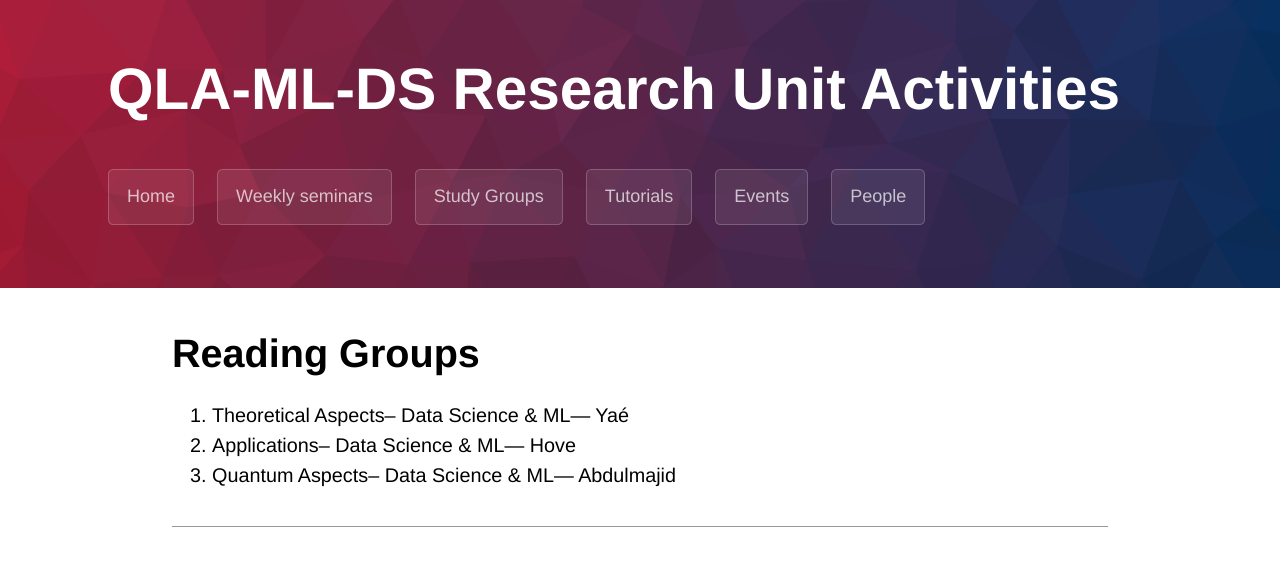
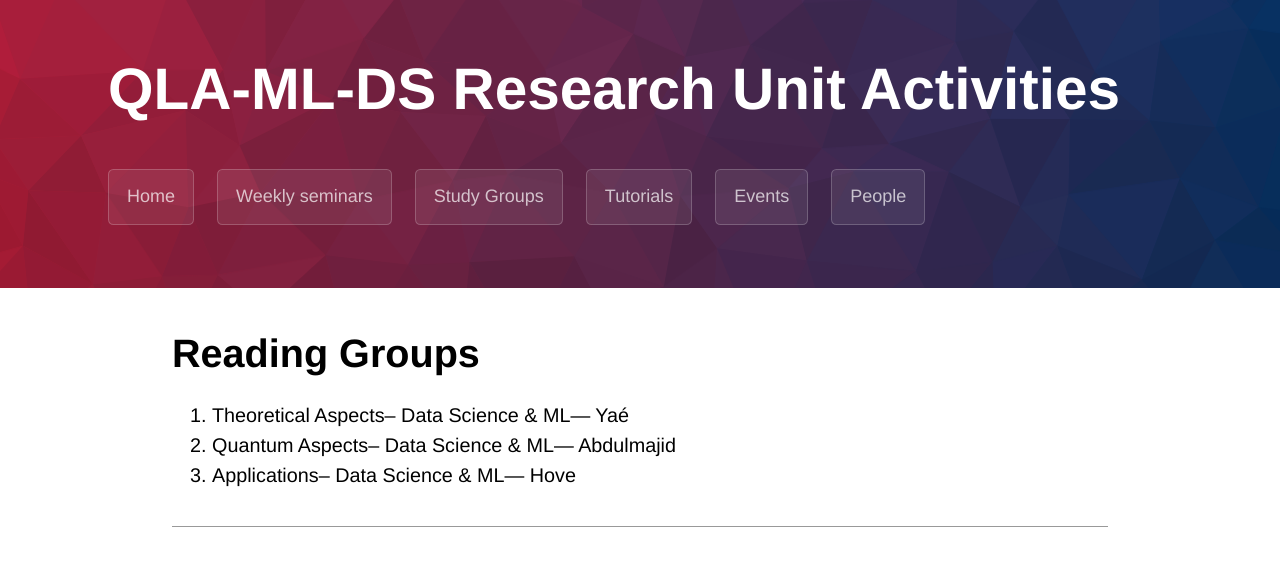
Before and after one commit to qla-ml-ds-activities/qla-ml-ds-activities.github.io, a Jekyll site: the page built from study_groups.md, in a window 1280 px wide. Shown: the top 566 px of the page. Built offline with Jekyll 4.4.1, drawn with Linux system fonts in a browser that asks for light colours; some web fonts are replaced; our own code applies the rules of GitHub Pages for plain Markdown files.

```diff
--- a/study_groups.md
+++ b/study_groups.md
@@ -6,5 +6,5 @@ layout: default
 
 
 1. Theoretical Aspects-- Data Science & ML--- Yaé
-2. Applications-- Data Science & ML--- Hove
-3. Quantum Aspects-- Data Science & ML---   Abdulmajid
+2. Quantum Aspects-- Data Science & ML---   Abdulmajid
+3. Applications-- Data Science & ML--- Hove
```
